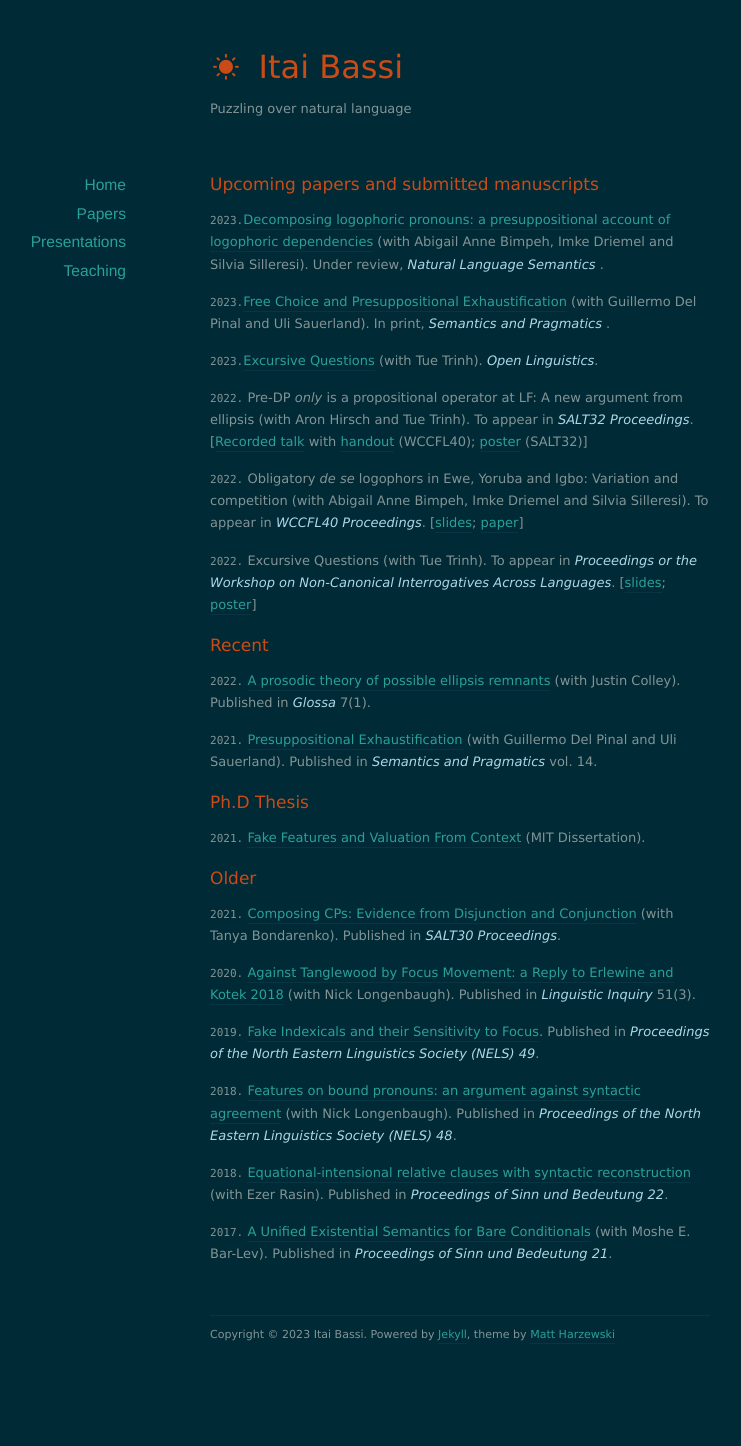
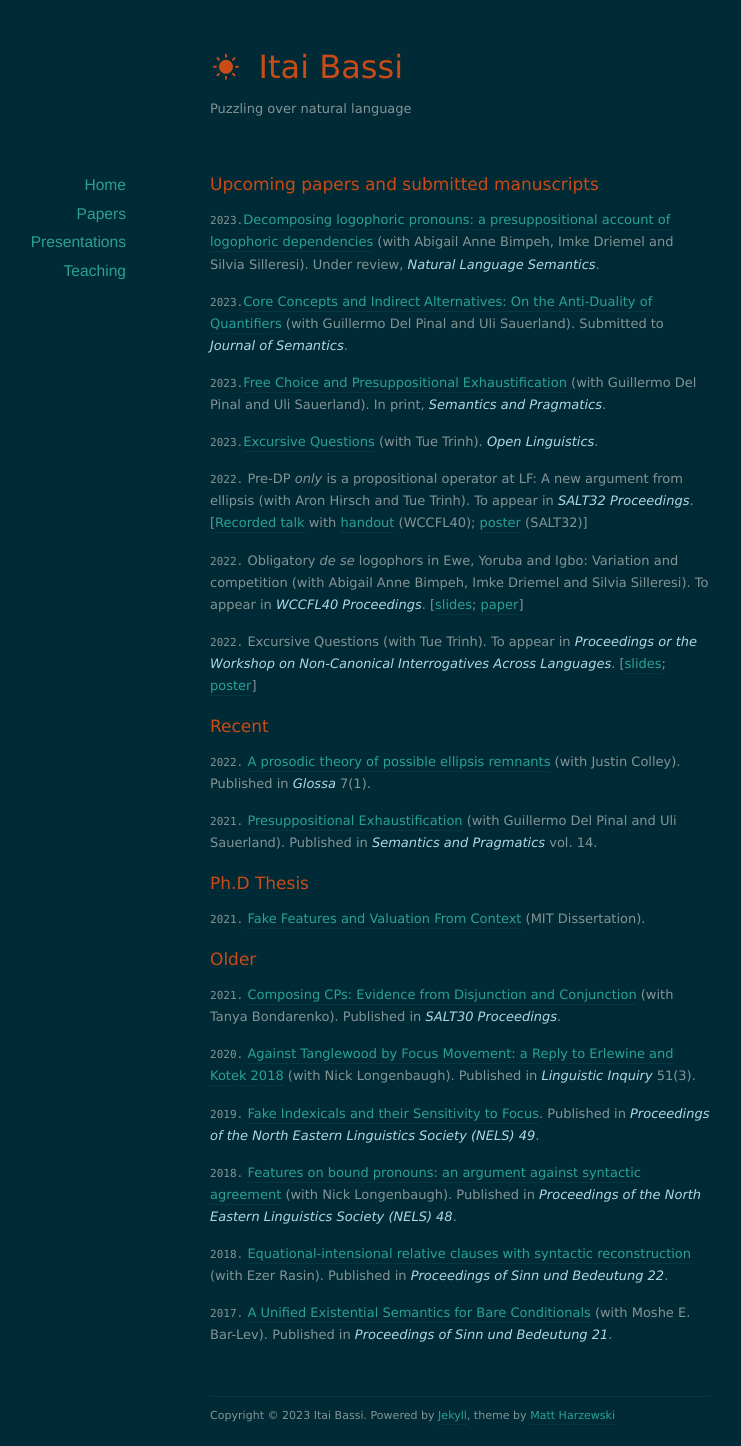
Before and after one commit to itaibassi/itaibassi.github.io, a Jekyll site: the page built from papers/index.markdown, in a window 1280 px wide. Shown: the whole page, without its empty margins (180-921 px from the left). Built offline with Jekyll 4.4.1, drawn with Linux system fonts in a browser that asks for light colours; nearby versions of some CDN libraries; before the commit the page ends 1365 px from its top, so only the background shows below that.

Commit message:
Update index.markdown

```diff
--- a/papers/index.markdown
+++ b/papers/index.markdown
@@ -11,9 +11,13 @@
 
 `2023.`[Decomposing logophoric pronouns: a
 presuppositional account of logophoric
-dependencies](https://www.dropbox.com/scl/fi/jsx01gv767lx0w25524er/Strict_Logophors_2nd_round.pdf?rlkey=zy1wf07lasfuc5xmukmj7mmah&dl=0) (with Abigail Anne Bimpeh, Imke Driemel and Silvia Silleresi). Under review, *<font color="lightblue"> Natural Language Semantics </font>*.
+dependencies](https://www.dropbox.com/scl/fi/jsx01gv767lx0w25524er/Strict_Logophors_2nd_round.pdf?rlkey=zy1wf07lasfuc5xmukmj7mmah&dl=0) (with Abigail Anne Bimpeh, Imke Driemel and Silvia Silleresi). Under review, *<font color="lightblue"> Natural Language Semantics</font>*.
 
-`2023.`[Free Choice and Presuppositional Exhaustification](https://www.dropbox.com/scl/fi/qro81oh29tvurvkuytl28/FC_and_Pex_final_S-P.pdf?rlkey=bflxd52hu410bmp281j3pg0be&dl=0) (with Guillermo Del Pinal and Uli Sauerland). In print, *<font color="lightblue"> Semantics and Pragmatics </font>*.
+`2023.`[Core Concepts and Indirect Alternatives:
+On the Anti-Duality of Quantifiers](https://www.dropbox.com/scl/fi/3n8l6ti2rkxwpof4q6lvf/Core-Concepts-and-Indirect-Alternatives_JoS.pdf?rlkey=couotuw3jek8by9kdh687kl9v&dl=0) (with Guillermo Del Pinal and Uli Sauerland). Submitted to *<font color="lightblue"> Journal of Semantics</font>*.
+
+
+`2023.`[Free Choice and Presuppositional Exhaustification](https://www.dropbox.com/scl/fi/qro81oh29tvurvkuytl28/FC_and_Pex_final_S-P.pdf?rlkey=bflxd52hu410bmp281j3pg0be&dl=0) (with Guillermo Del Pinal and Uli Sauerland). In print, *<font color="lightblue"> Semantics and Pragmatics</font>*.
 
 `2023.`[Excursive Questions](https://www.degruyter.com/document/doi/10.1515/opli-2022-0232/html) (with Tue Trinh). *<font color="lightblue"> Open Linguistics</font>*.
 
```
